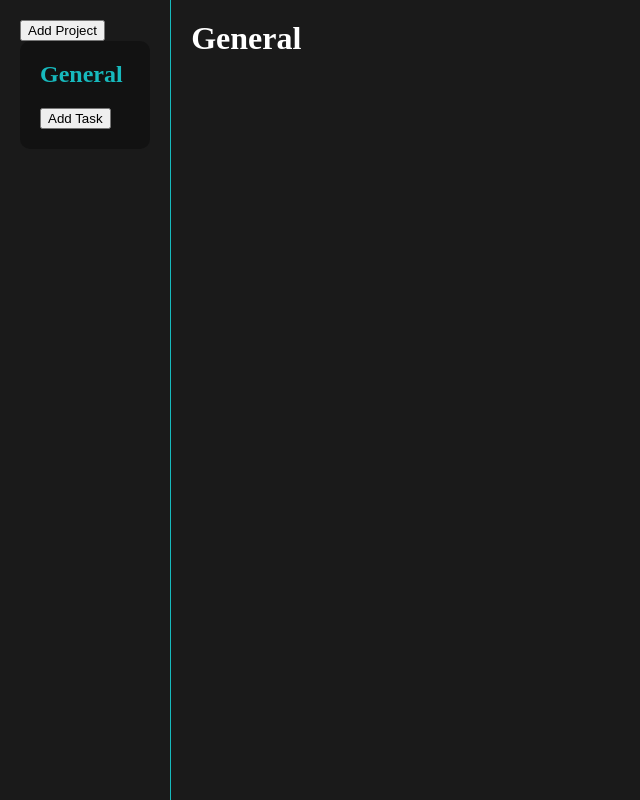
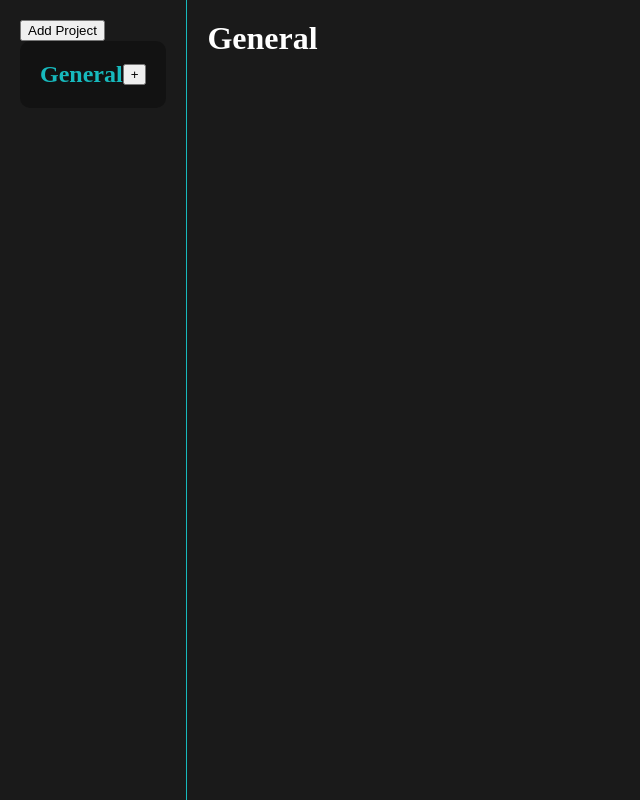
Before and after one commit to cmchen678/todo-list, a website built with webpack: page src/template.html in a window 1280 px wide. Shown: the whole page, without its empty margins (0-640 px from the left). Built offline with nearby package versions, Linux system fonts and the light colour scheme.

Commit message:
align buttons with task title

```diff
--- a/src/style.css
+++ b/src/style.css
@@ -24,9 +24,14 @@
     padding: 0;
 }
 
-h1, h2, h3 {
+h1 {
     padding: 0;
     margin-top: 0;
+}
+
+h2 {
+    padding: 0;
+    margin: 0;
 }
 
 .container {
@@ -55,6 +60,12 @@
 
 .project-card.active h2 {
     color: var(--accent);
+}
+
+.task-header {
+    display: flex;
+    justify-content: space-between;
+    align-items: center;
 }
 
 .content-container {
--- a/src/view.js
+++ b/src/view.js
@@ -10,6 +10,9 @@
         projectCard.classList.add('project-card');
         projectCard.dataset.id = project.id;
 
+        const taskHeader = document.createElement('div');
+        taskHeader.classList.add('task-header');
+
         const title = document.createElement('h2');
         title.textContent = project.title;
 
@@ -17,7 +20,13 @@
         addTaskBtn.classList.add('add-task-btn');
         addTaskBtn.setAttribute('command', 'show-modal');
         addTaskBtn.setAttribute('commandfor', 'task-input');
-        addTaskBtn.textContent = 'Add Task';
+        addTaskBtn.textContent = '+';
+
+        const taskBtnContainer = document.createElement('div');
+        taskBtnContainer.classList.add('task-btn-container');
+        taskBtnContainer.append(addTaskBtn);
+
+        taskHeader.append(title, taskBtnContainer);
 
         const taskList = document.createElement('div');
         taskList.classList.add('task-list');
@@ -33,12 +42,12 @@
             taskList.append(title);
         }
 
-        projectCard.append(title, addTaskBtn, taskList);
+        projectCard.append(taskHeader, taskList);
 
         if (project !== myProjects[0]) {
             const deleteProjectBtn = document.createElement('button');
             deleteProjectBtn.classList.add('delete-project-btn');
-            deleteProjectBtn.textContent = 'Delete Project';
+            deleteProjectBtn.textContent = 'Del';
             addTaskBtn.after(deleteProjectBtn);
         }
 
@@ -67,7 +76,7 @@
         const taskHeader = document.createElement('div');
         taskHeader.classList.add('task-header');
 
-        const title = document.createElement('h3');
+        const title = document.createElement('h2');
         title.classList.add('task-title');
         title.textContent = task.title;
 
@@ -88,7 +97,7 @@
         description.classList.add('task-description');
         description.textContent = task.description;
 
-        taskHeader.append(title, taskBtnContainer, description);
+        taskHeader.append(title, taskBtnContainer);
 
         const dueDate = document.createElement('p');
         dueDate.classList.add('task-due-date');
@@ -112,7 +121,7 @@
 
         collapseContainer.append(collapsibleContent);
 
-        taskCard.append(taskHeader, dueDate, collapseContainer);
+        taskCard.append(taskHeader, description, dueDate, collapseContainer);
         container.append(taskCard);
     }
 }
```
